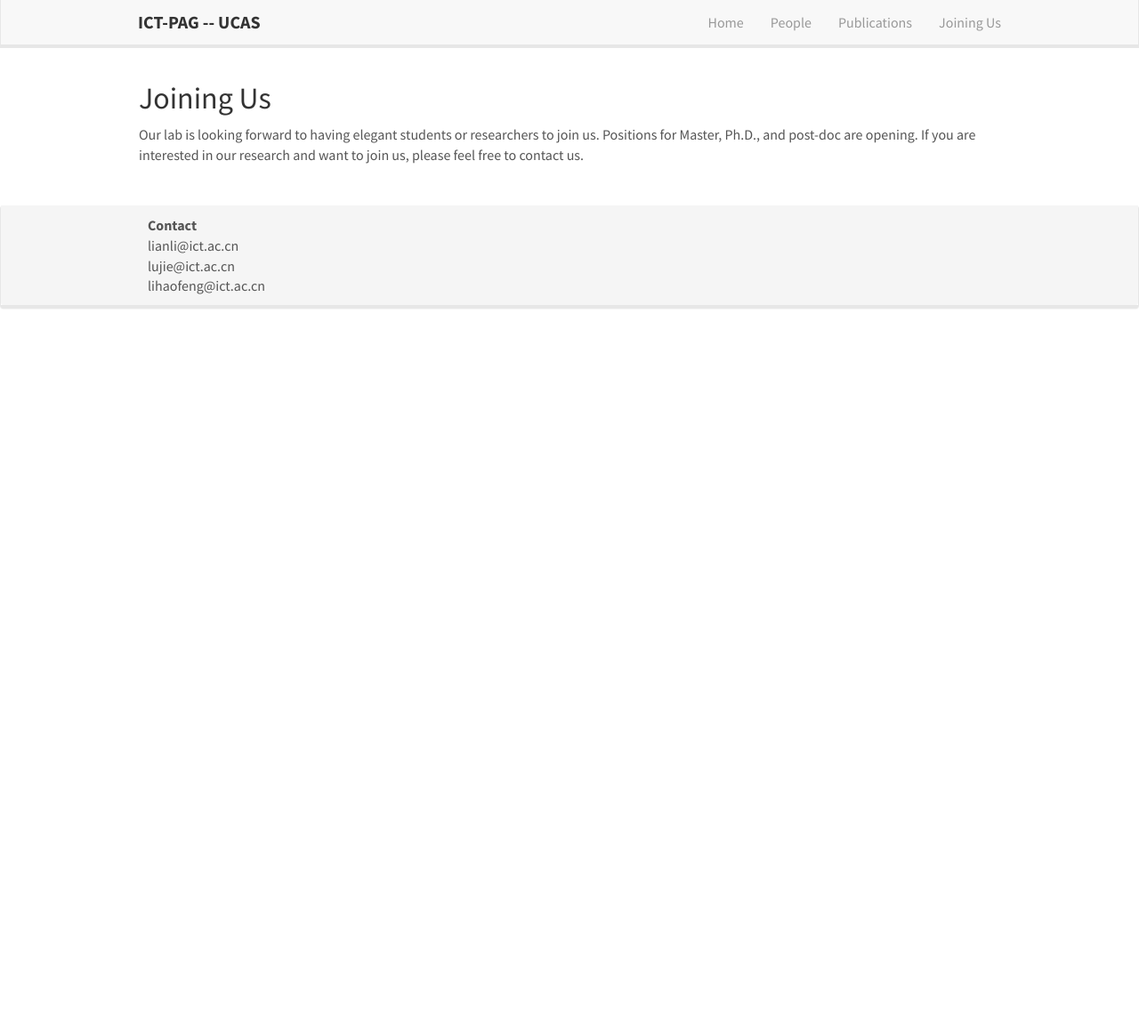
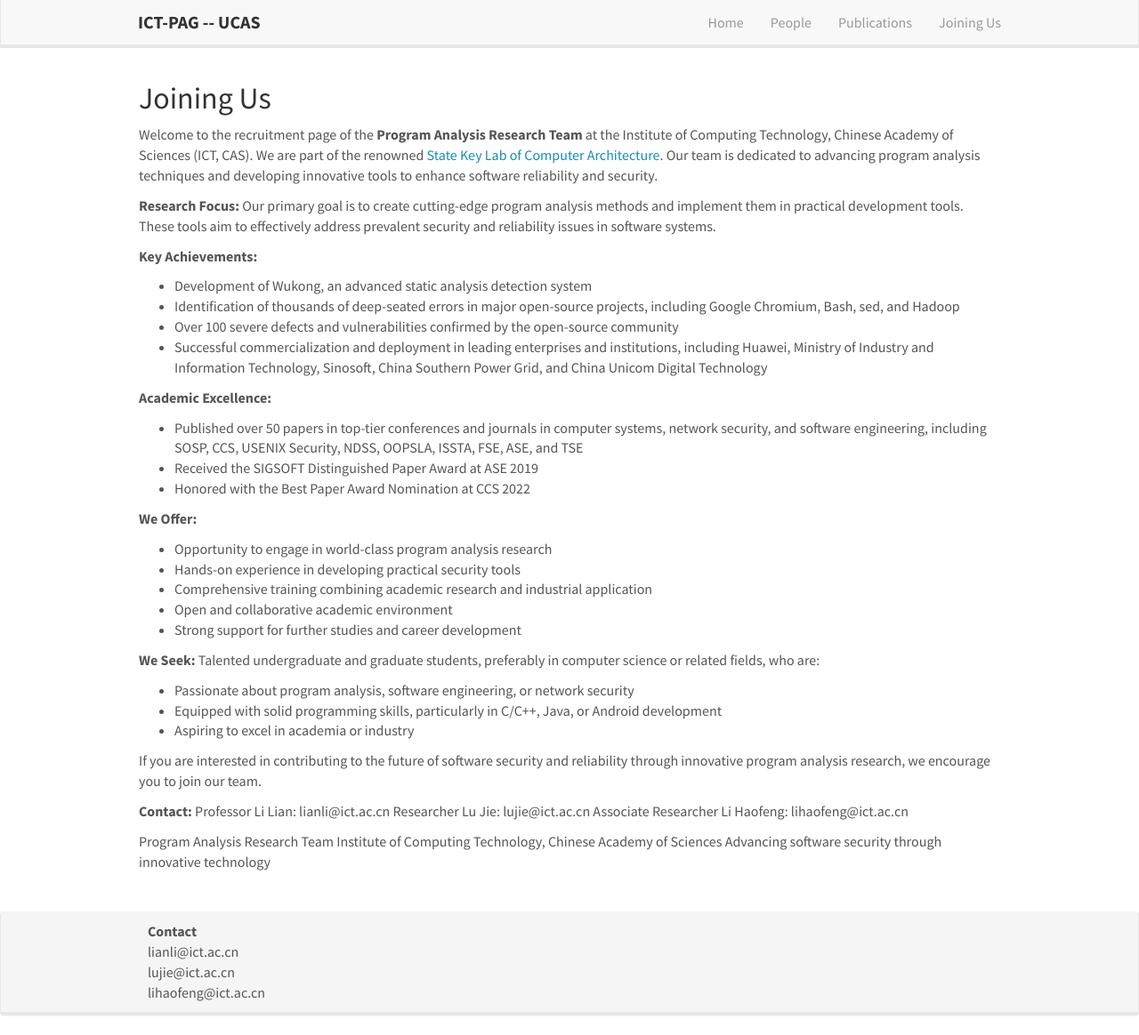
Before and after one commit to ict-pag/ict-pag.github.io, a Jekyll site: the page built from _pages/joining.md, in a window 1280 px wide and 1164 px high. Shown: the whole window at 89% size. Built offline with Jekyll 4.4.1, drawn with Linux system fonts in a browser that asks for light colours; nearby versions of some CDN libraries.

Commit message:
Update joining.md

```diff
--- a/_pages/joining.md
+++ b/_pages/joining.md
@@ -8,8 +8,44 @@ permalink: /joining/
 
 ## Joining Us
 
-Our lab is looking forward to having elegant students or researchers to join us.
-Positions for Master, Ph.D., and post-doc are opening. If you are interested in our research and want to join us,
- please feel free to contact us.
+Welcome to the recruitment page of the **Program Analysis Research Team** at the Institute of Computing Technology, Chinese Academy of Sciences (ICT, CAS). We are part of the renowned [State Key Lab of Computer Architecture](http://www.carch.ac.cn/). Our team is dedicated to advancing program analysis techniques and developing innovative tools to enhance software reliability and security.
+
+**Research Focus:**
+Our primary goal is to create cutting-edge program analysis methods and implement them in practical development tools. These tools aim to effectively address prevalent security and reliability issues in software systems.
+
+**Key Achievements:**
+- Development of Wukong, an advanced static analysis detection system
+- Identification of thousands of deep-seated errors in major open-source projects, including Google Chromium, Bash, sed, and Hadoop
+- Over 100 severe defects and vulnerabilities confirmed by the open-source community
+- Successful commercialization and deployment in leading enterprises and institutions, including Huawei, Ministry of Industry and Information Technology, Sinosoft, China Southern Power Grid, and China Unicom Digital Technology
+
+**Academic Excellence:**
+- Published over 50 papers in top-tier conferences and journals in computer systems, network security, and software engineering, including SOSP, CCS, USENIX Security, NDSS, OOPSLA, ISSTA, FSE, ASE, and TSE
+- Received the SIGSOFT Distinguished Paper Award at ASE 2019
+- Honored with the Best Paper Award Nomination at CCS 2022
+
+**We Offer:**
+- Opportunity to engage in world-class program analysis research
+- Hands-on experience in developing practical security tools
+- Comprehensive training combining academic research and industrial application
+- Open and collaborative academic environment
+- Strong support for further studies and career development
+
+**We Seek:**
+Talented undergraduate and graduate students, preferably in computer science or related fields, who are:
+- Passionate about program analysis, software engineering, or network security
+- Equipped with solid programming skills, particularly in C/C++, Java, or Android development
+- Aspiring to excel in academia or industry
+
+If you are interested in contributing to the future of software security and reliability through innovative program analysis research, we encourage you to join our team.
+
+**Contact:**
+Professor Li Lian: lianli@ict.ac.cn
+Researcher Lu Jie: lujie@ict.ac.cn
+Associate Researcher Li Haofeng: lihaofeng@ict.ac.cn
+
+Program Analysis Research Team
+Institute of Computing Technology, Chinese Academy of Sciences
+Advancing software security through innovative technology
 
 <br>
```
